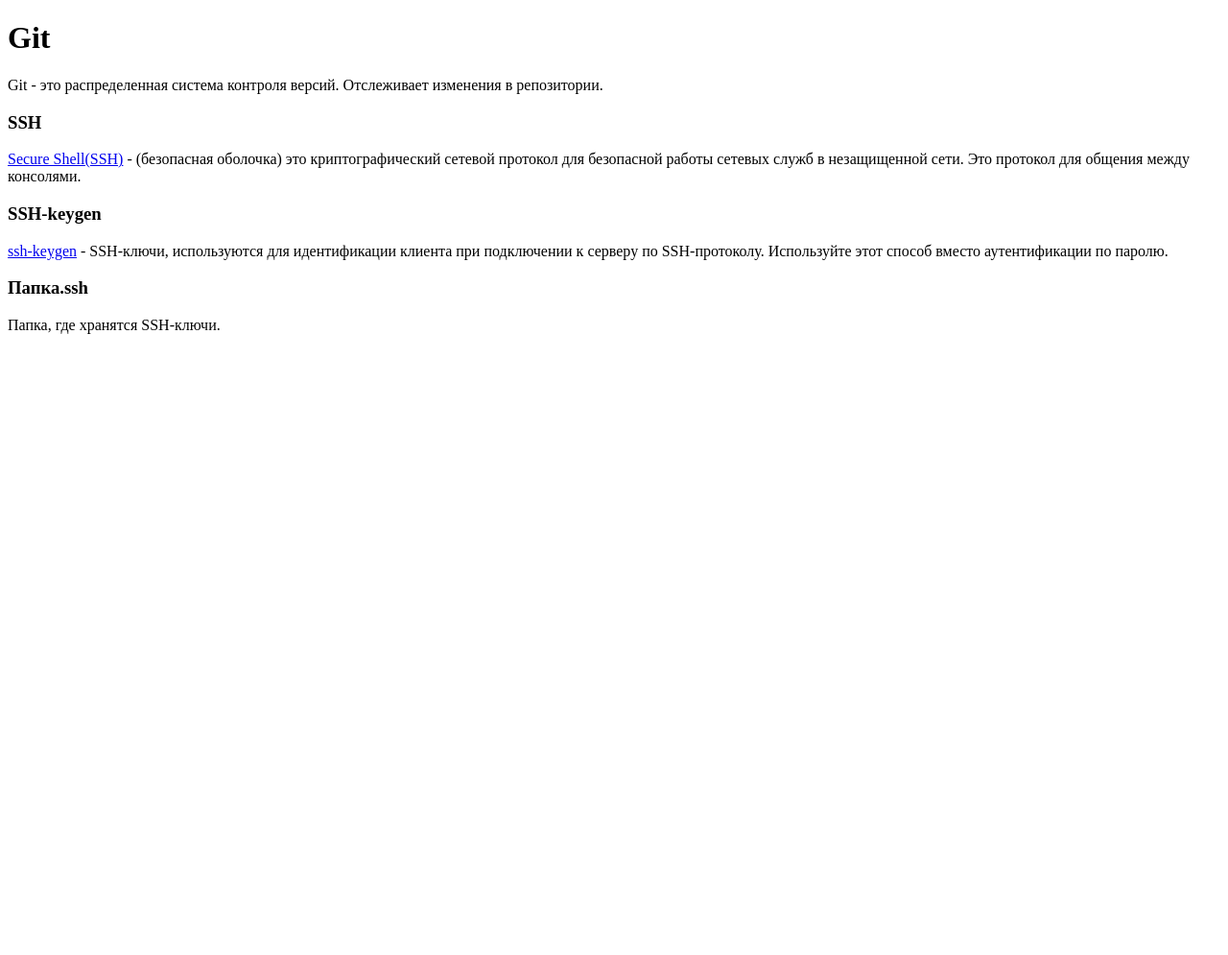
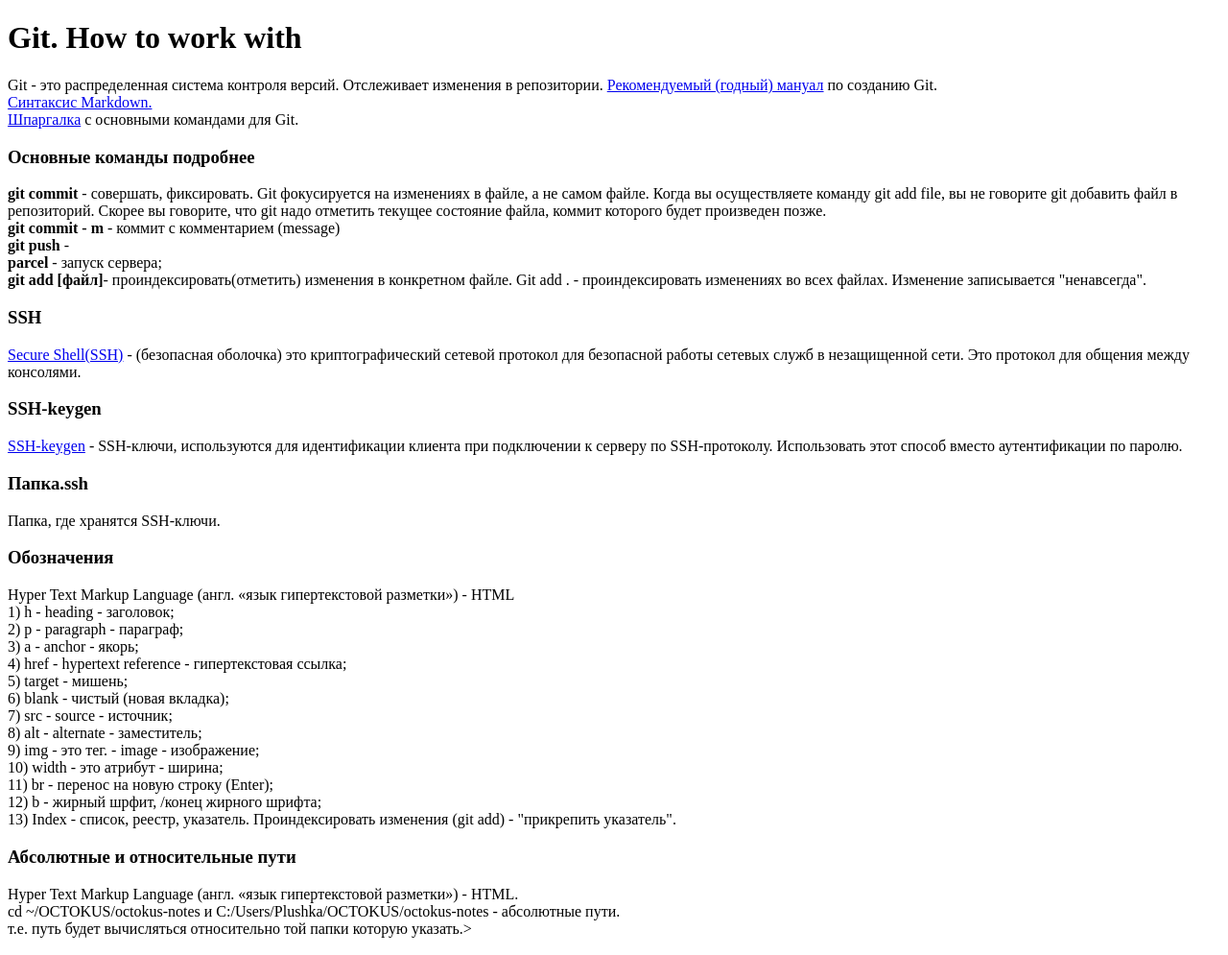
Before and after one commit to d-gremlin/octokus-notes, a website: page src/Vocabulary.html in a window 1280 px wide. Shown: the whole page at 96% size. Before the commit the page ends 800 px from the top, so only its background shows below. Drawn offline with Linux system fonts and the light colour scheme.

Commit message:
New feb ninth

```diff
--- a/src/Vocabulary.html
+++ b/src/Vocabulary.html
@@ -1,20 +1,51 @@
 <!DOCTYPE html>
 <html>
 <head>
-
+    <meta charset="UTF-8">
 </head>
 <body>
-    <h1>Git</h1>
+    <h1>Git. How to work with</h1>
     <p>Git - это распределенная система контроля версий. Отслеживает
-        изменения в репозитории.</p>
+        изменения в репозитории. <a href="https://githowto.com/ru/more_setup">Рекомендуемый (годный) мануал</a> по созданию Git.<br>
+        <a href="https://github.com/sandino/Markdown-Cheatsheet">Синтаксис Markdown.<br>
+        <a href="https://agladky.ru/blog/git-cheat-sheet/">Шпаргалка</a> с основными командами для Git.</a>
+    </p>
+    <h3>Основные команды подробнее</h3>
+    <p> <b>git commit</b> - совершать, фиксировать. Git фокусируется на изменениях в файле, а не самом файле. Когда вы осуществляете команду git add file, вы не говорите git добавить файл в репозиторий. Скорее вы говорите, что git надо отметить текущее состояние файла, коммит которого будет произведен позже.<br>
+        <b>git commit - m</b> - коммит с комментарием (message) <br>
+        <b>git push</b> - <br>
+        <b>parcel</b> - запуск сервера; <br>
+        <b>git add [файл]</b>- проиндексировать(отметить) изменения в конкретном файле. Git add . - проиндексировать изменениях во всех файлах. Изменение записывается "ненавсегда".<br>
+
+    </p>
     <h3>SSH</h3>
     <p1><a href="https://en.wikipedia.org/wiki/Secure_Shell">Secure Shell(SSH)</a> - (безопасная оболочка) это криптографический сетевой протокол для безопасной работы сетевых служб в
         незащищенной сети. Это протокол для общения между консолями. </p1>
     <h3>SSH-keygen</h3>
-    <p1><a href="https://community.vscale.io/hc/ru/">ssh-keygen</a> - SSH-ключи, используются для идентификации клиента при подключении к серверу по SSH-протоколу.
-        Используйте этот способ вместо аутентификации по паролю.</p1>
+    <p1><a href="https://community.vscale.io/hc/ru/">SSH-keygen</a> - SSH-ключи, используются для идентификации клиента при подключении к серверу по SSH-протоколу.
+        Использовать этот способ вместо аутентификации по паролю.</p1>
     <h3>Папка.ssh</h3>
     <p1>Папка, где хранятся SSH-ключи.</p1>
-
+    <h3>Обозначения</h3>
+    <p1>Hyper Text Markup Language (англ. «язык гипертекстовой разметки») - HTML <br>
+        1) h - heading - заголовок; <br>
+        2) p - paragraph - параграф; <br>
+        3) a - anchor - якорь; <br>
+        4) href - hypertext reference - гипертекстовая ссылка; <br>
+        5) target  - мишень; <br>
+        6) blank - чистый (новая вкладка); <br>
+        7) src - source - источник; <br>
+        8) alt - alternate - заместитель; <br>
+        9) img - это тег. - image - изображение; <br>
+        10) width - это атрибут - ширина; <br>
+        11) br - перенос на новую строку (Enter);<br>
+        12) b - жирный шрфит, /конец жирного шрифта;<br>
+        13) Index - список, реестр, указатель. Проиндексировать изменения (git add) - "прикрепить указатель".
+        </p1>
+    <h3>Абсолютные и относительные пути</h3>
+    <p1>Hyper Text Markup Language (англ. «язык гипертекстовой разметки») - HTML. <br>
+        cd ~/OCTOKUS/octokus-notes и C:/Users/Plushka/OCTOKUS/octokus-notes - абсолютные пути.<br>
+        т.е. путь будет вычисляться относительно той папки которую указать.</p1>>
+    <h3></h3>
 </body>
 </html>
```
Also changed, not shown: src/index.html (+1 -1 lines), README.md.
